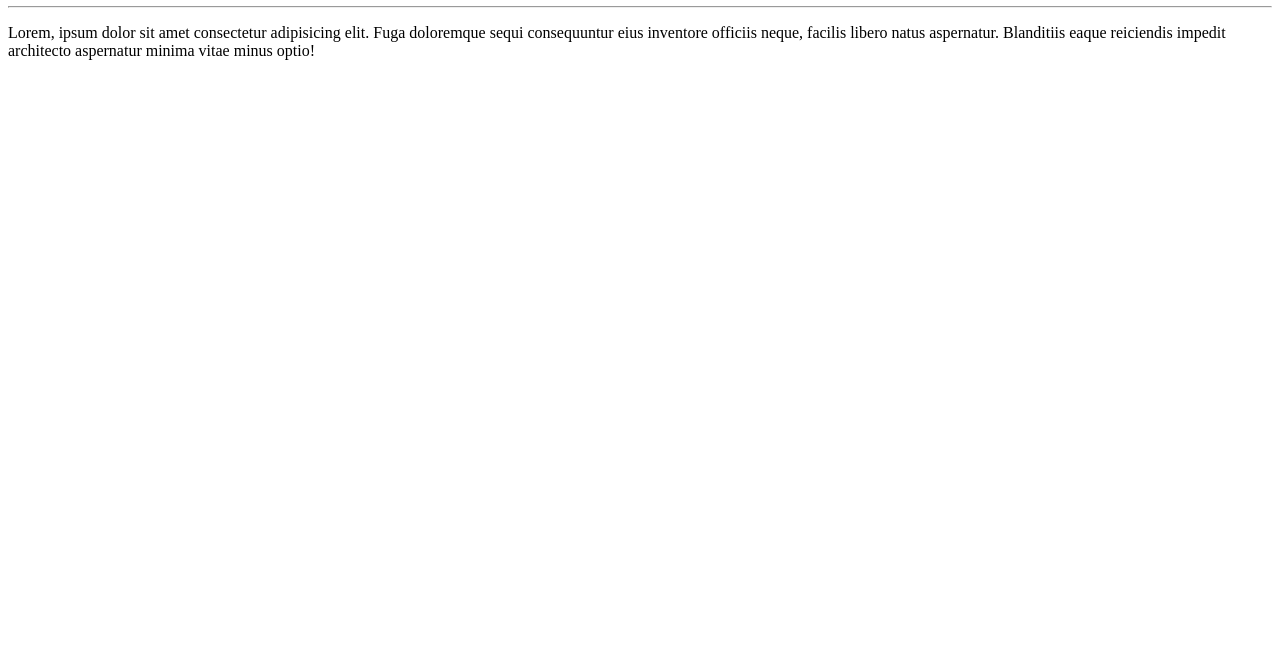
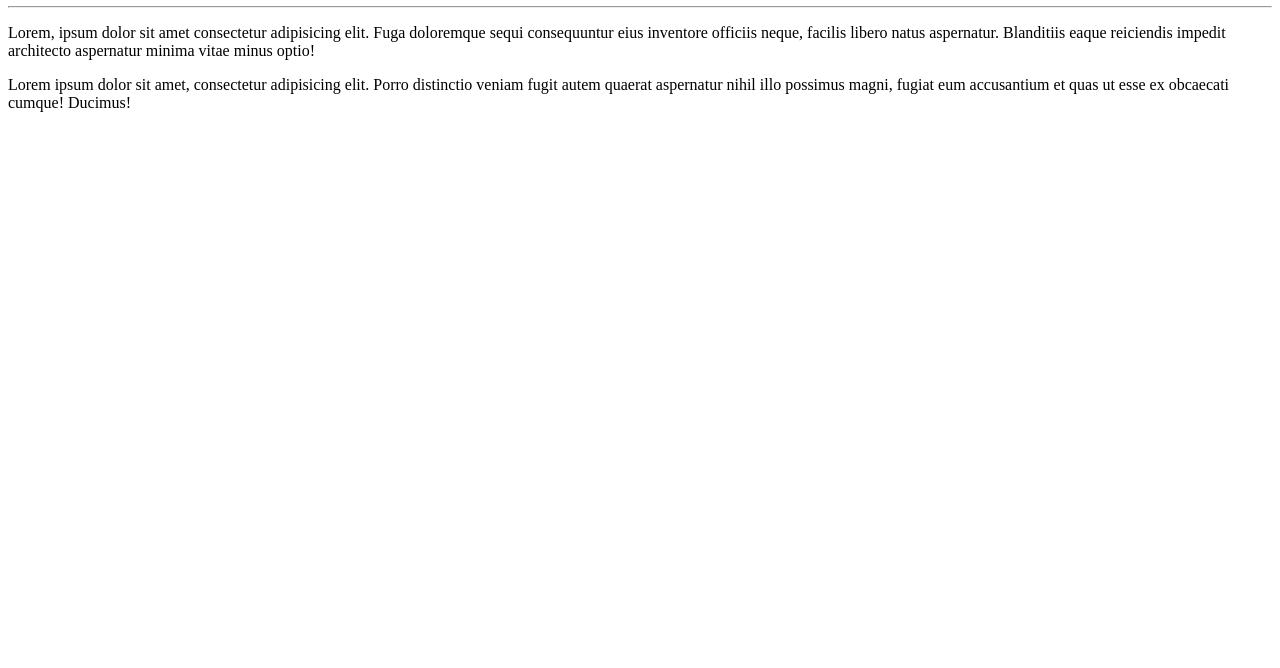
Before and after one commit to YanValentim/Ola-Mundo, a plain HTML site: page site/index.html in a window 1280 px wide. Shown: the part 132-800 px from the top of the page. Drawn offline with Linux system fonts and the light colour scheme.

Commit message:
adicionei um parágrafo

```diff
--- a/site/index.html
+++ b/site/index.html
@@ -10,5 +10,6 @@
     <h1>SOu o Jack o ET</h1>
     <hr>
     <p>Lorem, ipsum dolor sit amet consectetur adipisicing elit. Fuga doloremque sequi consequuntur eius inventore officiis neque, facilis libero natus aspernatur. Blanditiis eaque reiciendis impedit architecto aspernatur minima vitae minus optio!</p>
+    <p>Lorem ipsum dolor sit amet, consectetur adipisicing elit. Porro distinctio veniam fugit autem quaerat aspernatur nihil illo possimus magni, fugiat eum accusantium et quas ut esse ex obcaecati cumque! Ducimus!</p>
 </body>
 </html>
```
